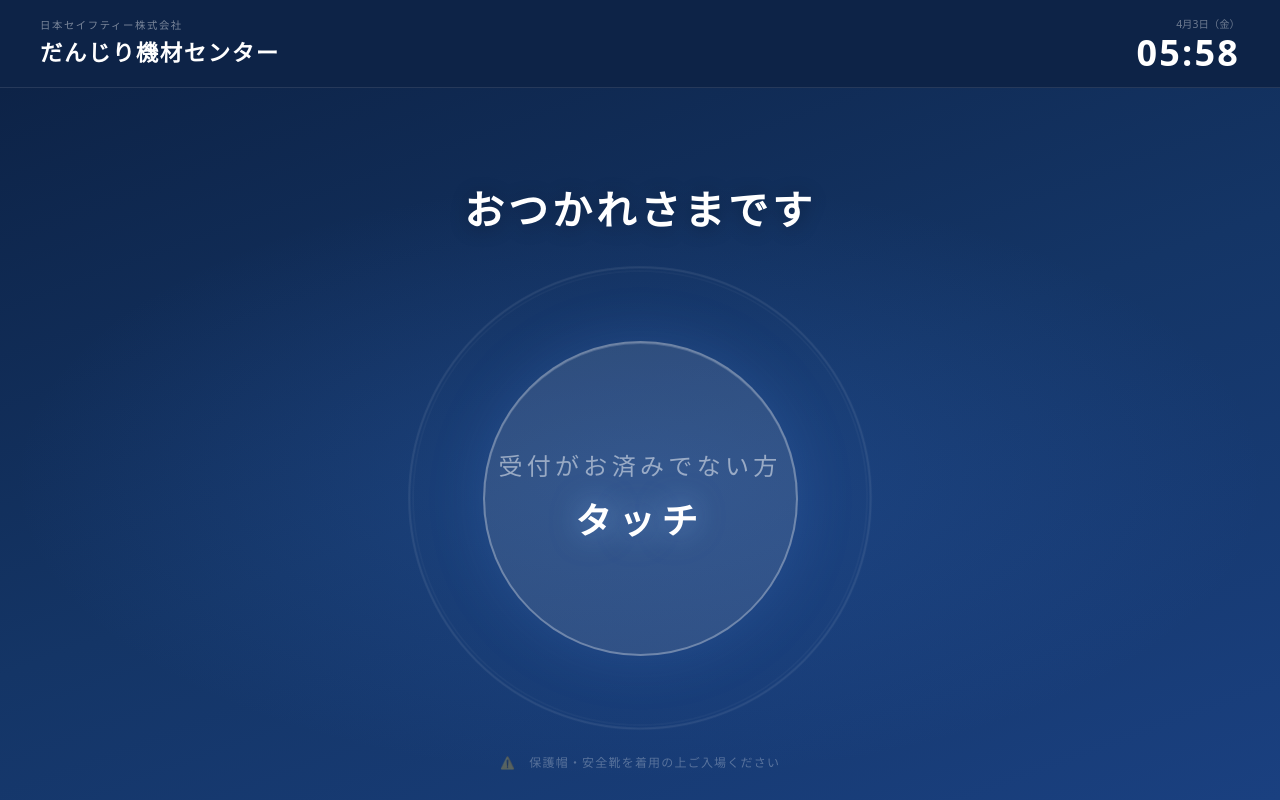
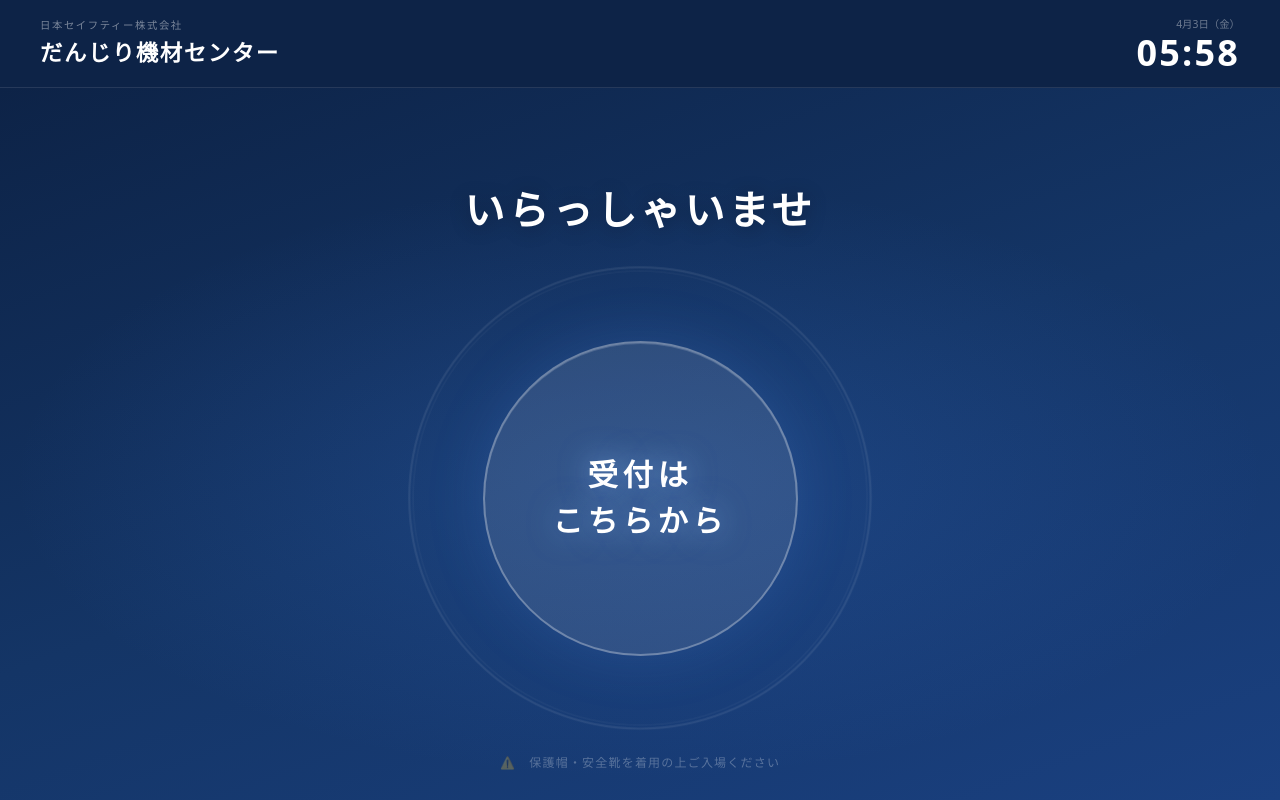
Before and after one commit to icc29669-cyber/truck-reception-app, a Next.js app: page /kiosk in a window 1280 px wide. Built offline with nearby package versions, Linux system fonts and the light colour scheme.

Commit message:
文言修正: おつかれさまです→いらっしゃいませ、タッチ→受付はこちらから

```diff
--- a/src/app/kiosk/page.tsx
+++ b/src/app/kiosk/page.tsx
@@ -126,7 +126,7 @@ export default function KioskTop() {
             marginBottom: "6vh",
             textShadow: "0 2px 20px rgba(0,0,0,0.3)",
           }}>
-            おつかれさまです
+            いらっしゃいませ
           </div>
 
           {/* タッチターゲット（パルスリング付き） */}
@@ -155,15 +155,14 @@ export default function KioskTop() {
               transition: "all 0.1s",
               transform: pressed ? "scale(0.96)" : "scale(1)",
             }}>
-              <div style={{ fontSize: "3vh", color: "rgba(255,255,255,0.5)", letterSpacing: "0.18em" }}>
-                受付がお済みでない方
-              </div>
               <div style={{
-                fontSize: "4.5vh", fontWeight: 900, color: "#fff",
-                letterSpacing: "0.2em",
+                fontSize: "3.8vh", fontWeight: 900, color: "#fff",
+                letterSpacing: "0.15em",
                 textShadow: "0 0 30px rgba(150,200,255,0.6)",
+                lineHeight: 1.5,
+                textAlign: "center",
               }}>
-                タッチ
+                受付は<br/>こちらから
               </div>
             </div>
           </div>
```
